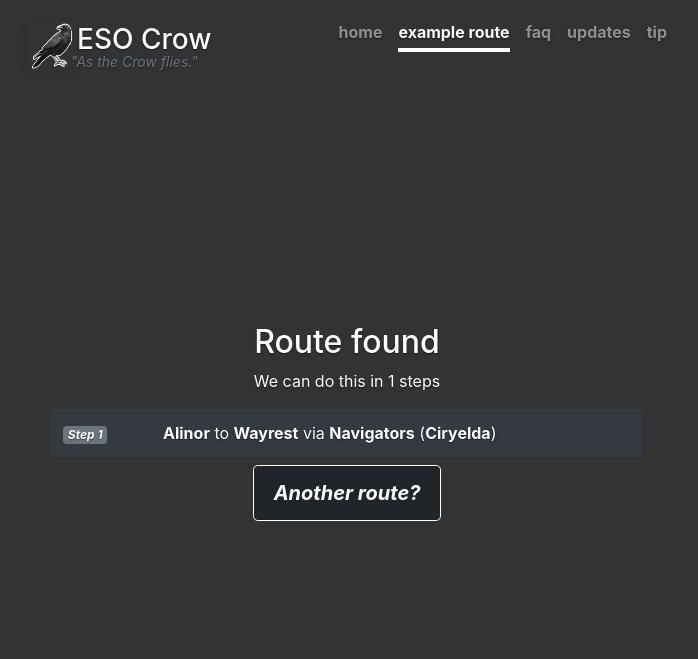
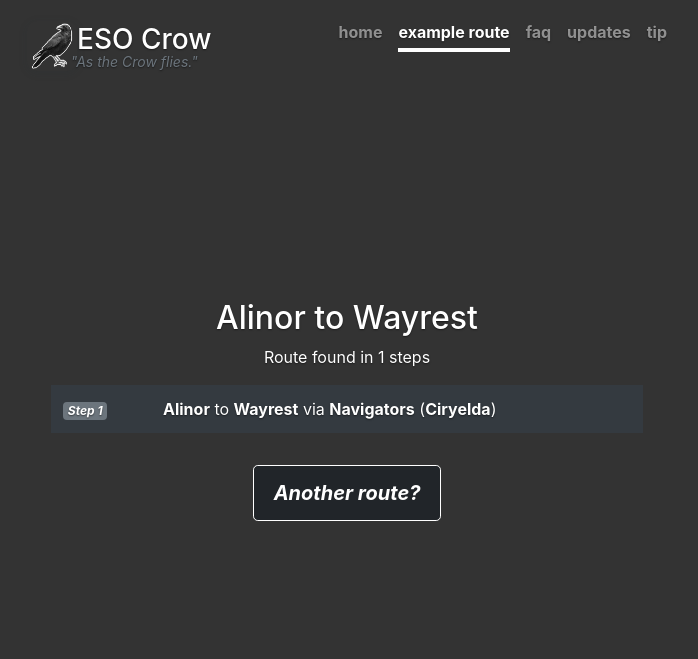
Before and after one commit to kaineyb/ESO-Crow, a Flask app: page /Alinor/Wayrest in a window 1280 px wide. Shown: the top 659 px of the page, without its empty margins (293-991 px from the left). Run offline with Flask 2, Linux system fonts and the light colour scheme; some libraries are stand-ins or nearby versions.

Commit message:
added rimmen caravan, tweaked css, route page

```diff
--- a/app.py
+++ b/app.py
@@ -83,7 +83,7 @@ def dijkstra(source, target):
     result = eso_crow.dijkstra(source, target)
 
     if isinstance(result, list):
-        return render_template('dijkstra.html', pairs_list=result)
+        return render_template('dijkstra.html', pairs_list=result, source=source, target=target)
 
     else:
         return render_template('dijkstra.html', error_message=result)
--- a/eso_crow.py
+++ b/eso_crow.py
@@ -130,6 +130,7 @@ add_set_to_graph(eso_routes.faction_boatswain, 'Boatswains')
 add_set_to_graph(eso_routes.boats, 'Boats')
 add_set_to_graph(eso_routes.navigator, 'Navigators')
 add_set_to_graph(eso_routes.carts, 'Carts')
+add_set_to_graph(eso_routes.baandari_caravan_stop, 'Baandari Caravan Stop')
 
 
 # Attribues - NEED TO BE AFTER add_set_to_graph()
--- a/eso_routes.py
+++ b/eso_routes.py
@@ -253,9 +253,6 @@ navigator = [
     ("Alinor", "Wayrest", "Ciryelda")
 ]
 
-
-carriages = []
-
 # TODO Carts was rushed, needs checking
 
 CART_LABEL = "Self-driven Cart"
@@ -282,6 +279,7 @@ carts = [
 ]
 
 # TODO ZTP was rushed, needs checking
+# Also these are ZONAL not Cities.
 
 ZTP_LABEL = "Zone Transition Point"
 
@@ -341,4 +339,16 @@ zone_transition_points = [
     ("Shadowfen", "Deshaan", ZTP_LABEL)
 ]
 
+baandari_caravan_stop = [
+    ("Rimmen", "Elden Root", "Zemmarga"),
+    ("Elden Root", "Rimmen Root", "Zemmarga"),
+
+    ("Rimmen", "Wayrest", "Zemmarga"),
+    ("Wayrest", "Rimmen", "Zemmarga"),
+
+    ("Rimmen", "Mournhold", "Zemmarga"),
+    ("Mournhold", "Rimmen", "Zemmarga")
+]
+
+carriages = []
 mage_guild_portals = []
--- a/static/css/typeahead.css
+++ b/static/css/typeahead.css
@@ -15,11 +15,12 @@
 .typeahead,
 .tt-suggestion {
   font-family: sans-serif;
-  width: 289px;
+  width: 10em;
 }
 
 .typeahead {
   background-color: #fff;
+  margin-bottom: 15px;
 }
 
 .typeahead:focus {
--- a/templates/dijkstra.html
+++ b/templates/dijkstra.html
@@ -13,7 +13,8 @@
 {% block content %}
 
     {% if not error_message %}
-        <h2>Route found</h2>
+        <h2><a href="/{{ source }}">{{ source }}</a> to <a href="/{{ target }}">{{ target }}</a></h2>
+        <h3></h3>
     {% endif %}
 
     {% if  error_message %}
@@ -23,7 +24,7 @@
 
 <div class="container">
     {% if pairs_list %}
-        <p>We can do this in {{pairs_list|count}} steps</p>
+        <p>Route found in {{pairs_list|count}} steps</p>
         {% for pair in pairs_list %}
 
     <div class="row bg-dark mb-2 p-2 text-white text-left">
@@ -42,6 +43,6 @@
     {% endif %}
 </div>
 
-<a href="/" class="btn btn-lg btn-secondary fly">Another route?</a>
+<a href="/" class="btn btn-lg btn-secondary fly mt-4 mb-4">Another route?</a>
 
 {% endblock %}
--- a/templates/index.html
+++ b/templates/index.html
@@ -25,12 +25,8 @@
 
  <form action="{{ url_for('handle_data') }}" name='myform' id="myform" method="POST">
 
-        <p><label for="source"></label>
         <input class="typeahead form-control" type="text" id="Source" name="source" placeholder="Source" autocomplete="off">
-
-        <label for="destination"></label>
-        <input class="typeahead form-control" type="text"  placeholder="Destination" id="destination" name="destination" autocomplete="off"></p>
-
+        <input class="typeahead form-control" type="text"  placeholder="Destination" id="destination" name="destination" autocomplete="off">
         <input class="btn btn-lg btn-secondary fly" type="submit" value="Fly, my pretties!">
 </div>
 
```
